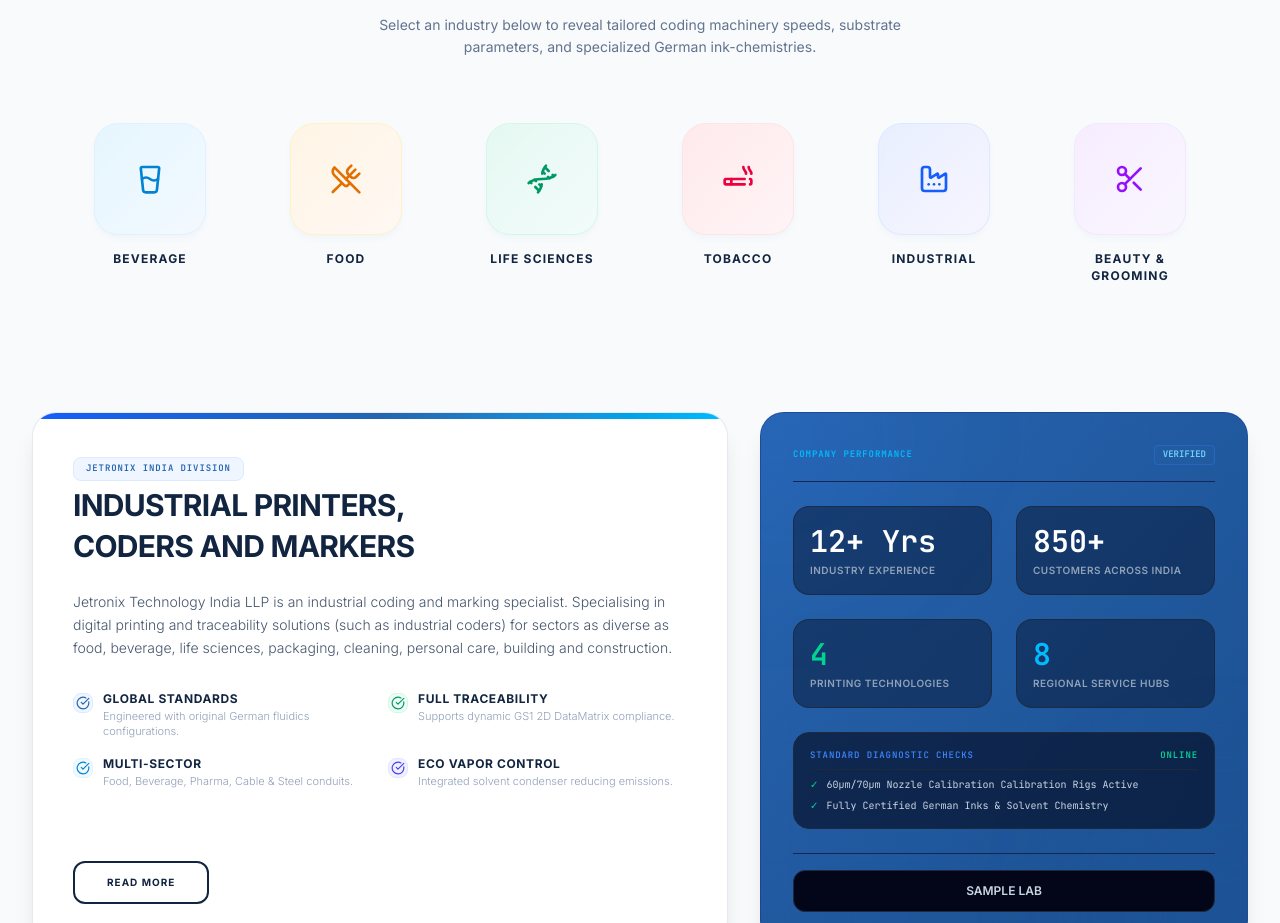
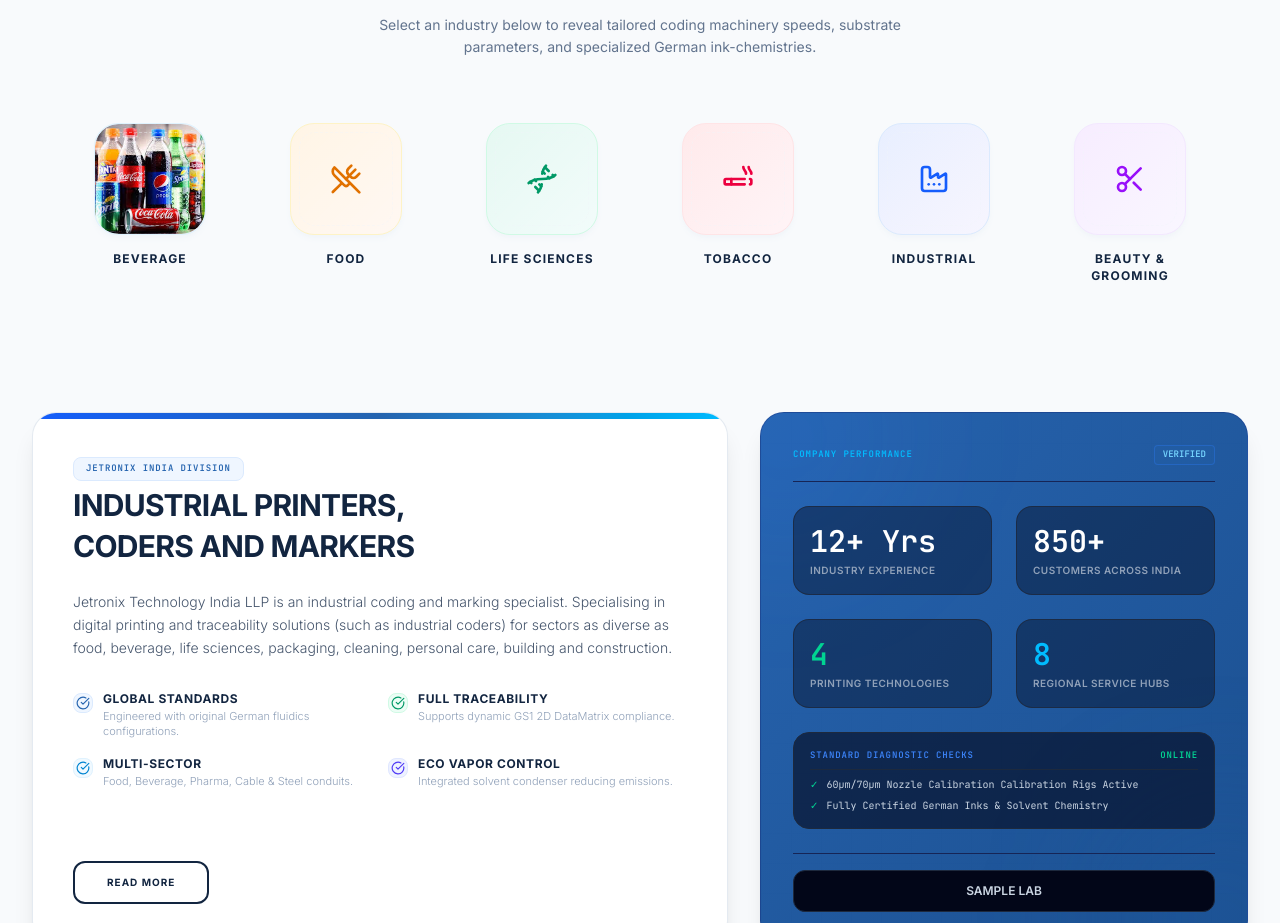
Before and after one commit to avnishtiwari456/jetronix-website, a React (Vite) app: page / in a window 1280 px wide. Shown: the part 4623-5546 px from the top of the page. Built offline with nearby package versions, Linux system fonts and the light colour scheme.

Commit message:
Show a real photo on the Beverage industry tile
The tiles took an icon each. An industry can now carry an `image`
instead, drawn to fill the tile with the dashed ring above it, and the
ones without a photo keep their icon. Beverage is the first.

Co-Authored-By: Claude Opus 5 <noreply@anthropic.com>

```diff
--- a/src/components/HomeOverview.tsx
+++ b/src/components/HomeOverview.tsx
@@ -137,6 +137,7 @@ export default function HomeOverview({ onNavigate, onNavigateToProduct, onExplor
     {
       name: "Beverage",
       icon: GlassWater,
+      image: "/industries/beverage.jpg",
       color: "from-sky-500/10 to-blue-500/5 text-sky-600 border-sky-100 hover:border-sky-300 hover:shadow-sky-500/10",
       activeBg: "bg-sky-50/70 border-sky-500 text-sky-700 shadow-sky-500/10",
       accentColor: "#0284c7",
@@ -616,7 +617,7 @@ export default function HomeOverview({ onNavigate, onNavigateToProduct, onExplor
               >
                 <button
                   onClick={() => setSelectedIndustry(isSelected ? null : ind.name)}
-                  className={`w-24 h-24 sm:w-28 sm:h-28 rounded-3xl border flex items-center justify-center cursor-pointer transition-all duration-300 relative bg-gradient-to-br ${
+                  className={`w-24 h-24 sm:w-28 sm:h-28 rounded-3xl border flex items-center justify-center cursor-pointer transition-all duration-300 relative overflow-hidden bg-gradient-to-br ${
                     isSelected
                       ? ind.activeBg + " border-2 scale-105 shadow-xl shadow-slate-200"
                       : ind.color + " bg-white hover:scale-105 hover:shadow-xl shadow-md shadow-slate-100"
@@ -624,12 +625,20 @@ export default function HomeOverview({ onNavigate, onNavigateToProduct, onExplor
                   id={`industry-btn-${idx}`}
                 >
                   {/* Orbit active outline */}
-                  <div className={`absolute inset-2 rounded-2xl border border-dashed transition-all opacity-40 ${
+                  <div className={`absolute inset-2 rounded-2xl border border-dashed transition-all opacity-40 z-20 pointer-events-none ${
                     isSelected ? "border-current animate-spin" : "border-slate-100 group-hover:border-current"
                   }`} style={{ animationDuration: "35s" }} />
 
-                  {/* Clean lucide industrial icon */}
-                  <IconComp className="w-8 h-8 relative z-10 transition-transform group-hover:scale-110 duration-300" />
+                  {ind.image ? (
+                    <img
+                      src={ind.image}
+                      alt={ind.name}
+                      loading="lazy"
+                      className="absolute inset-0 w-full h-full object-cover rounded-3xl transition-transform group-hover:scale-105 duration-300"
+                    />
+                  ) : (
+                    <IconComp className="w-8 h-8 relative z-10 transition-transform group-hover:scale-110 duration-300" />
+                  )}
                 </button>
 
                 <button
```
Also changed, not shown: public/industries/beverage.jpg (added).
